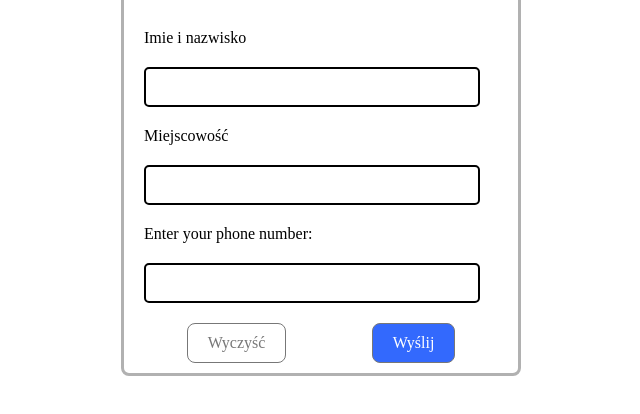
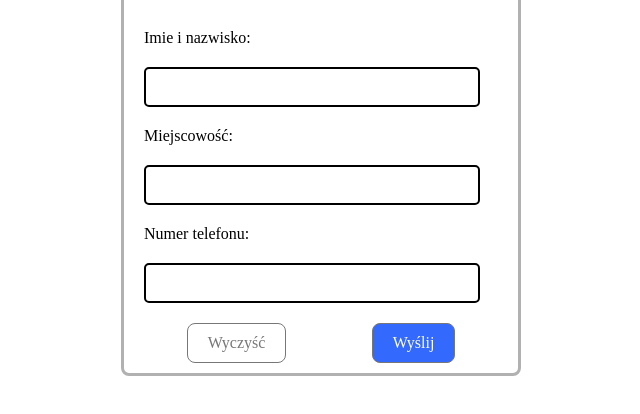
Before and after one commit to Lukasz996/Form, a plain HTML site: page index.html in a window 1280 px wide. Shown: the part 248-662 px from the top of the page, without its empty margins (319-959 px from the left). Drawn offline with Linux system fonts and the light colour scheme; files whose address does not match are found by name.

Commit message:
change the language

```diff
--- a/index.html
+++ b/index.html
@@ -17,14 +17,14 @@
     <div class="form__body">
       <h1 class="form__title">Formularz</h1>
       <div class="form__box">
-        <div class="form__label" type="text" id="uname" name="name" required size="10">Imie i nazwisko</div>
+        <div class="form__label" type="text" id="uname" name="name" required size="10">Imie i nazwisko:</div>
         <div class=" form__input"></div>
       </div>
       <div class="form__box">
-        <div class="form__label">Miejscowość</div>
+        <div class="form__label">Miejscowość:</div>
         <div class="form__input"></div>
       </div>
-      <label for="phone ">Enter your phone number:</label>
+      <label for="phone ">Numer telefonu:</label>
 
 
 
```
